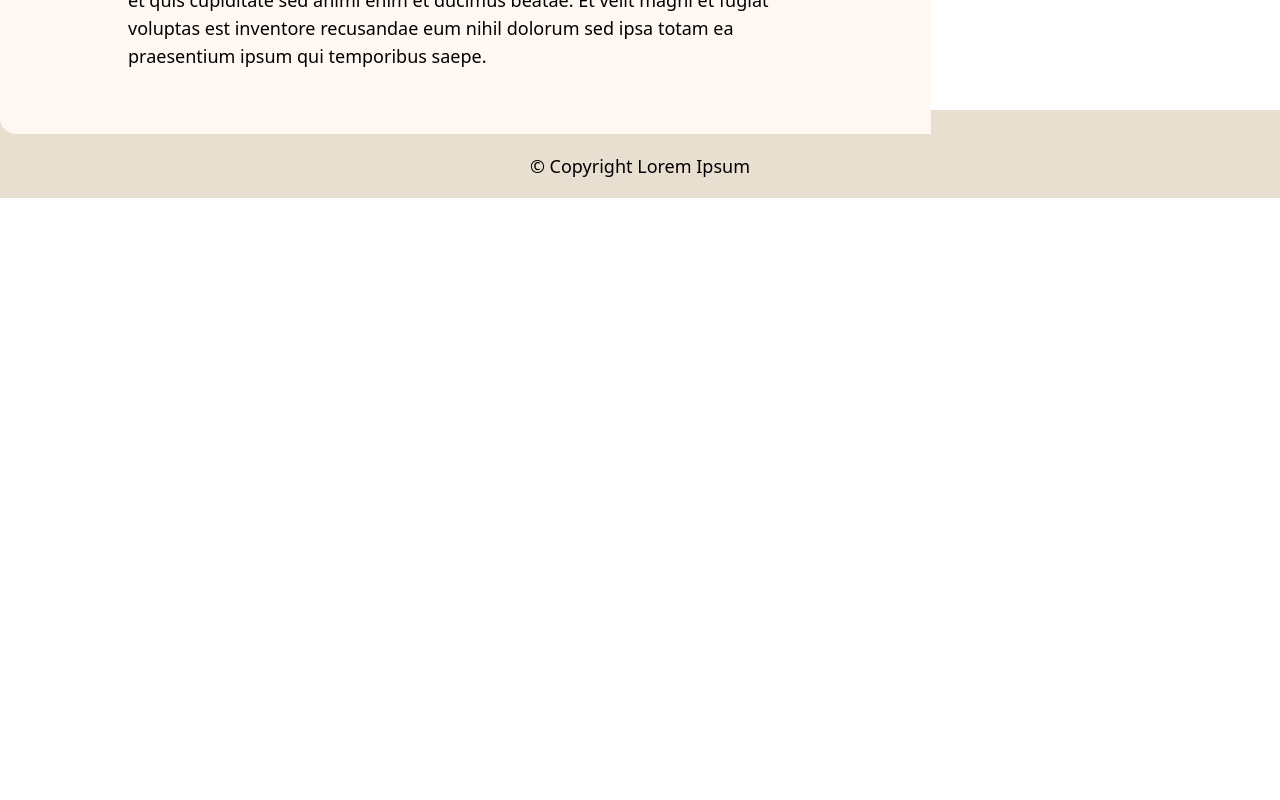
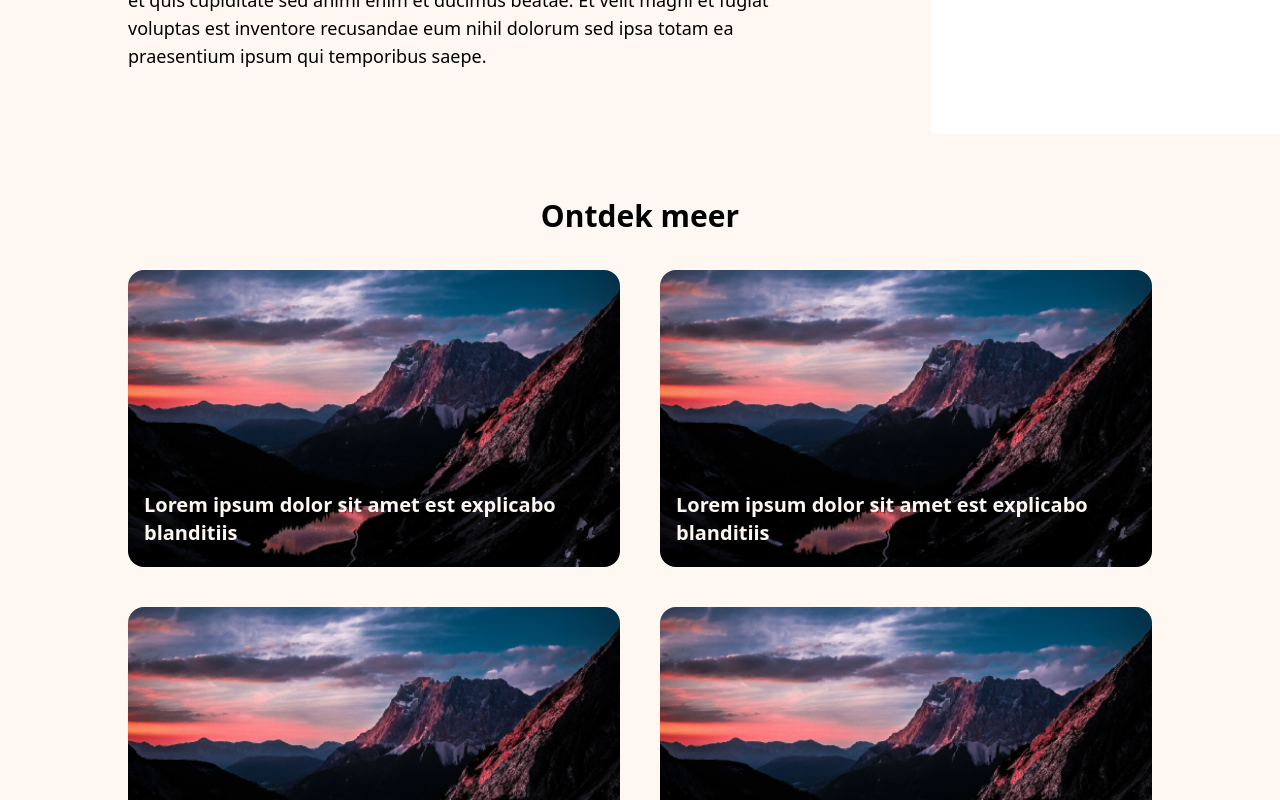
Before and after one commit to dannyfrelink/affiliate-blog, a React (Create React App) app: page /blogs/1 in a window 1280 px wide. Shown: the part 4580-5380 px from the top of the page. Before the commit the page ends 4778 px from the top, so only its background shows below. Built offline with nearby package versions, Linux system fonts and the light colour scheme; the HTML template or start-up script is replaced by a standard one.

Commit message:
feat: create BottomBar component with more BlogPost suggestions

```diff
--- /dev/null
+++ b/src/components/pages/blogs/BottomBar.tsx
@@ -0,0 +1,50 @@
+import React from "react";
+import Container from "../../general/Container";
+import { Destination } from "../../../pages/Blogs/BlogOverview";
+import { useAppContext } from "../../../config/AppContext";
+import { getRandomBlogs } from "../../../helpers/getRandomBlogs";
+import NextBlogs from "./NextBlogs";
+import NextBlog from "./NextBlog";
+import H2 from "../../typography/H2";
+
+interface BottomBarProps {
+	blogs: Destination[];
+	id: number;
+}
+
+const BottomBar: React.FC<BottomBarProps> = ({ blogs, id }) => {
+	const { screenSize } = useAppContext();
+	const optionalBlogs = blogs.filter((blog) => blog.id !== id);
+	const blogsArr = getRandomBlogs(optionalBlogs, 4);
+
+	console.log(blogsArr);
+	return (
+		<Container className="rounded-t-none">
+			<H2
+				className={`text-center ${
+					screenSize < 750
+						? "mb-5"
+						: screenSize < 1250
+						? "mb-7"
+						: "mb-9"
+				}`}
+			>
+				Ontdek meer
+			</H2>
+
+			<div
+				className={`grid gap-6 ${
+					screenSize < 650
+						? ""
+						: `grid-cols-2 ${screenSize >= 1250 && "!gap-10"}`
+				}`}
+			>
+				{blogsArr.map((blog, index) => (
+					<NextBlog key={index} blog={blog} />
+				))}
+			</div>
+		</Container>
+	);
+};
+
+export default BottomBar;
--- a/src/components/pages/blogs/SideBar.tsx
+++ b/src/components/pages/blogs/SideBar.tsx
@@ -19,7 +19,7 @@ const SideBar: React.FC<SideBarProps> = ({ blogs, id }) => {
 					? ""
 					: screenSize < 1000
 					? ""
-					: `sticky h-full w-[1050px] rounded-l-none ${
+					: `sticky h-full w-[1050px] rounded-none rounded-tr-2xl ${
 							scrolled > 600 && scrolledUp
 								? "top-[4.5rem]"
 								: "top-0"
--- a/src/pages/Blogs/BlogPost.tsx
+++ b/src/pages/Blogs/BlogPost.tsx
@@ -6,6 +6,7 @@ import Header from "../../components/header/Header";
 import Footer from "../../components/general/Footer";
 import BlogContent from "../../components/pages/blogs/BlogContent";
 import { useAppContext } from "../../config/AppContext";
+import BottomBar from "../../components/pages/blogs/BottomBar";
 
 const BlogPost = () => {
 	const { screenSize } = useAppContext();
@@ -28,11 +29,12 @@ const BlogPost = () => {
 				align="bottom"
 			/>
 
-			<div className={screenSize >= 1000 ? "relative flex" : ""}>
+			<div className={screenSize < 1000 ? "" : "relative flex"}>
 				<div
 					className={`z-[1] ${
-						screenSize > 1000 &&
-						"[&>*>section]:rounded-none [&>*:first-child>section]:rounded-tl-2xl [&>*:last-child>section]:rounded-bl-2xl"
+						screenSize < 1000
+							? "[&>*:last-child>section]:!rounded-b-none"
+							: "[&>*>section]:rounded-none [&>*:first-child>section]:rounded-tl-2xl"
 					}`}
 				>
 					{sections.map((section, index) => {
@@ -49,8 +51,12 @@ const BlogPost = () => {
 					})}
 				</div>
 
-				<SideBar blogs={allBlogs} id={Number(id)} />
+				{screenSize >= 1000 && (
+					<SideBar blogs={allBlogs} id={Number(id)} />
+				)}
 			</div>
+
+			<BottomBar blogs={allBlogs} id={Number(id)} />
 
 			<Footer />
 		</div>
```
